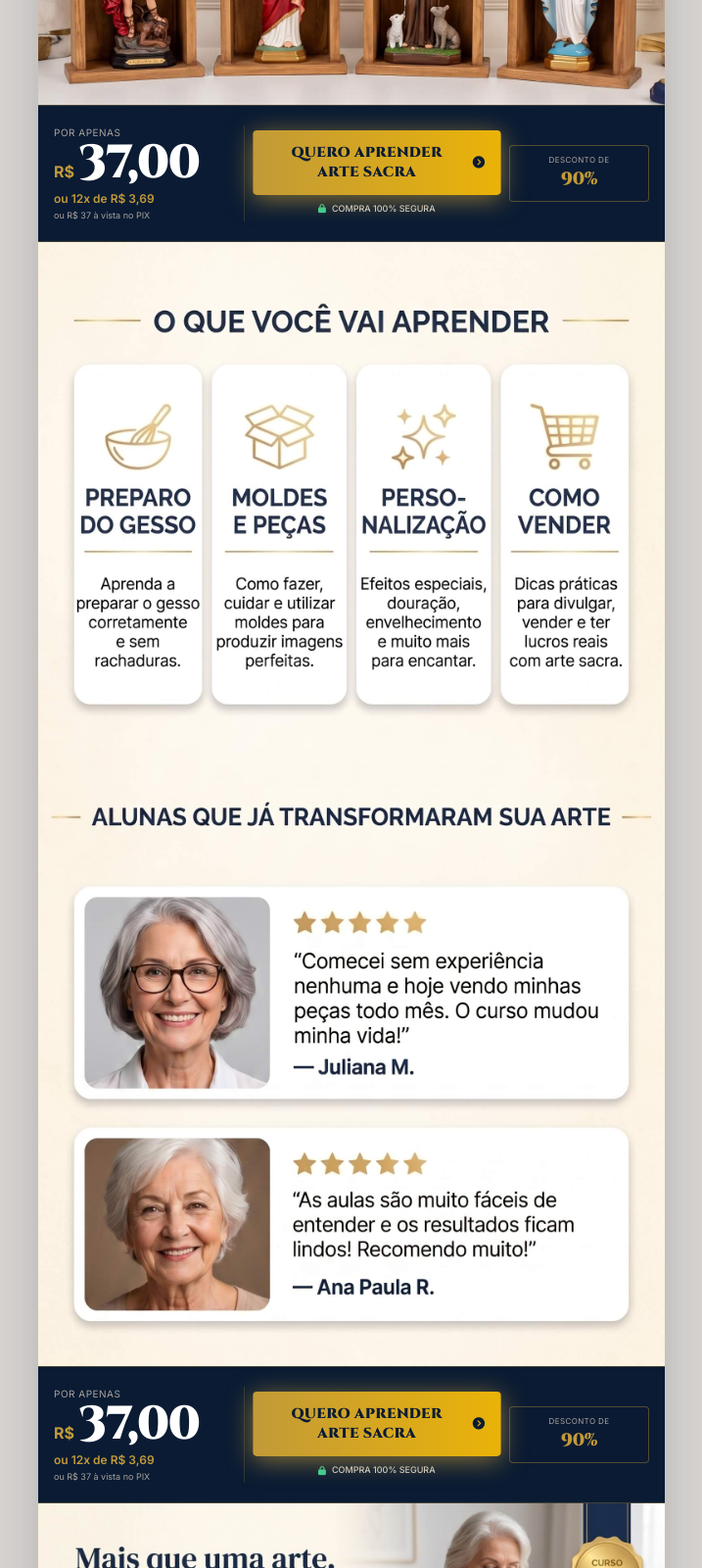
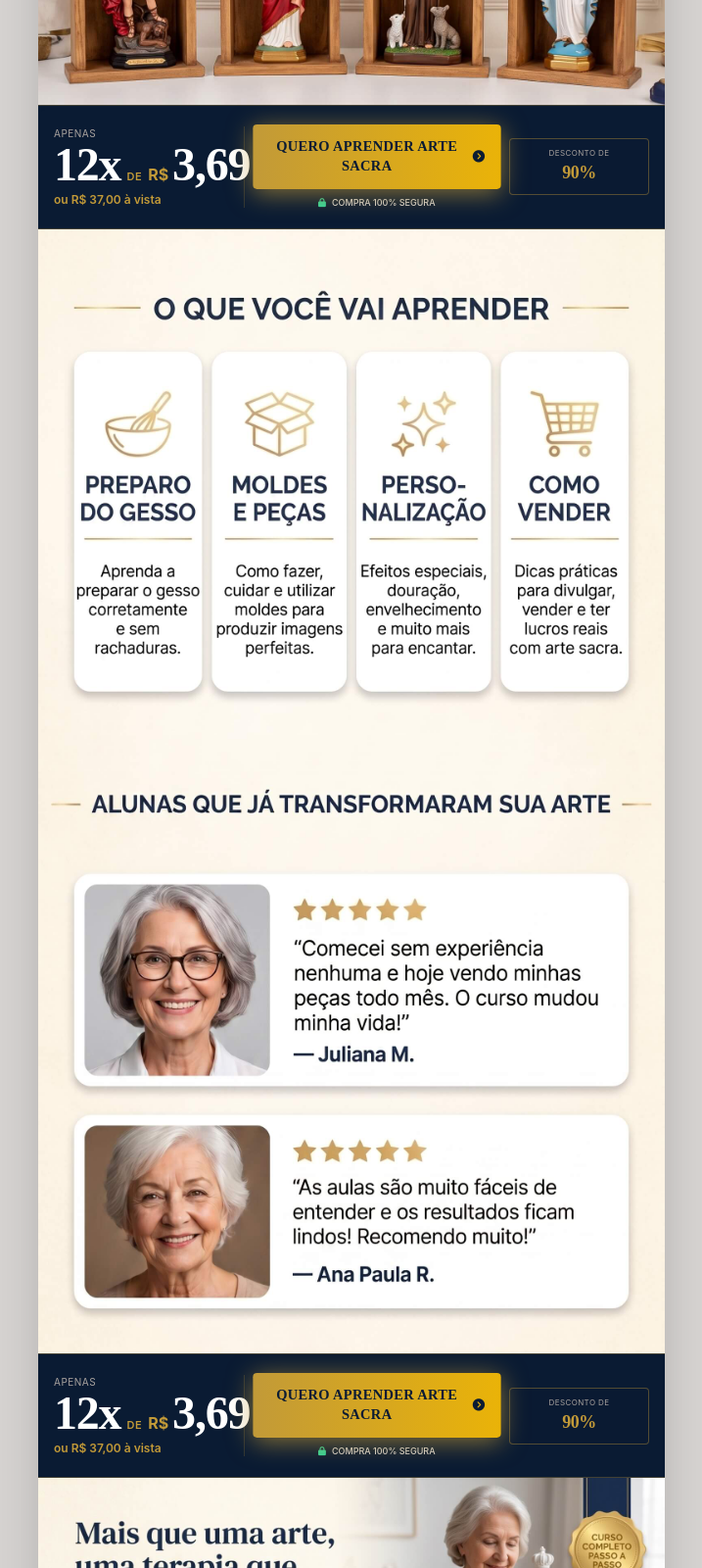
Before and after one commit to oguihenrique05-prog/artesa, a plain HTML site: page index.html in a window 1280 px wide. Shown: the part 1040-2640 px from the top of the page at 98% size, without its empty margins (281-998 px from the left). Drawn offline with nearby package versions, Linux system fonts and the light colour scheme.

Commit message:
Update index.html

```diff
--- a/index.html
+++ b/index.html
@@ -9,7 +9,7 @@
     <!-- Google Fonts: Cinzel para títulos litúrgicos e Inter para leitura de alta legibilidade -->
     <link rel="preconnect" href="https://fonts.googleapis.com">
     <link rel="preconnect" href="https://fonts.gstatic.com" crossorigin>
-    <link href="https://fonts.googleapis.com/css2?family=Cinzel:wght@400;600;700;900&family=Inter:wght@300;400;500;600;700;800&display=swap" rel="stylesheet">
+    <link href="https://fonts.googleapis.com/css2 family=Cinzel:wght@400;600;700;900&family=Inter:wght@300;400;500;600;700;800&display=swap" rel="stylesheet">
     <!-- Font Awesome para ícones -->
     <link rel="stylesheet" href="https://cdnjs.cloudflare.com/ajax/libs/font-awesome/6.5.1/css/all.min.css">
 
@@ -63,7 +63,7 @@
 
         <!-- Bloco 1: Imagem do Topo (Hero + Conceito) -->
         <section id="section-image-1" class="w-full bg-white">
-            <img id="img-slice-1" src="topo.jpeg" alt="Curso de Arte Sacra - Introdução" class="w-full" onerror="handleImageError(this)">
+            <img id="img-slice-1" src="topo.jpeg" alt="Curso de Arte Sacra - Introdução" class="w-full">
         </section>
 
         <!-- Bloco de Checkout 1: Integrado e sem emendas de borda -->
@@ -73,15 +73,16 @@
                 <!-- Grade Principal do Checkout -->
                 <div class="grid grid-cols-12 gap-3 items-center">
 
-                    <!-- Preço da Esquerda -->
+                    <!-- Preço da Esquerda (12x de 3,69 em evidência, 37 à vista abaixo) -->
                     <div class="col-span-12 md:col-span-4 text-center md:text-left border-b md:border-b-0 md:border-r border-sacraGold/20 pb-3 md:pb-0 md:pr-4">
-                        <span class="text-stone-400 text-[10px] tracking-wider uppercase block">Por Apenas</span>
+                        <span class="text-stone-400 text-[10px] tracking-wider uppercase block">Apenas</span>
                         <div class="flex items-baseline justify-center md:justify-start gap-1">
+                            <span class="text-white font-black text-4xl md:text-5xl font-cinzel tracking-tight">12x</span>
+                            <span class="text-sacraGold font-semibold text-[11px] uppercase tracking-wider mx-0.5">de</span>
                             <span class="text-sacraGold font-bold text-base">R$</span>
-                            <span class="text-white font-black text-4xl md:text-5xl font-cinzel tracking-tight">37,00</span>
+                            <span class="text-white font-black text-4xl md:text-5xl font-cinzel tracking-tight">3,69</span>
                         </div>
-                        <span class="text-sacraGold font-semibold text-xs mt-1 block">ou 12x de R$ 3,69</span>
-                        <span class="text-stone-400 text-[9px] block mt-0.5">ou R$ 37 à vista no PIX</span>
+                        <span class="text-sacraGold font-semibold text-xs mt-1 block">ou R$ 37,00 à vista</span>
                     </div>
 
                     <!-- Botão de Compra Centralizado -->
@@ -109,7 +110,7 @@
 
         <!-- Bloco 2: Imagem do Meio (Conteúdo e Depoimentos) -->
         <section id="section-image-2" class="w-full bg-white">
-            <img id="img-slice-2" src="conteudo.jpeg" alt="Conteúdo do Curso e Depoimentos" class="w-full" onerror="handleImageError(this)">
+            <img id="img-slice-2" src="conteudo.jpeg" alt="Conteúdo do Curso e Depoimentos" class="w-full">
         </section>
 
         <!-- Bloco de Checkout 2: Repetição estratégica para conversão no meio do scroll -->
@@ -118,14 +119,16 @@
 
                 <div class="grid grid-cols-12 gap-3 items-center">
 
+                    <!-- Preço da Esquerda (12x de 3,69 em evidência, 37 à vista abaixo) -->
                     <div class="col-span-12 md:col-span-4 text-center md:text-left border-b md:border-b-0 md:border-r border-sacraGold/20 pb-3 md:pb-0 md:pr-4">
-                        <span class="text-stone-400 text-[10px] tracking-wider uppercase block">Por Apenas</span>
+                        <span class="text-stone-400 text-[10px] tracking-wider uppercase block">Apenas</span>
                         <div class="flex items-baseline justify-center md:justify-start gap-1">
+                            <span class="text-white font-black text-4xl md:text-5xl font-cinzel tracking-tight">12x</span>
+                            <span class="text-sacraGold font-semibold text-[11px] uppercase tracking-wider mx-0.5">de</span>
                             <span class="text-sacraGold font-bold text-base">R$</span>
-                            <span class="text-white font-black text-4xl md:text-5xl font-cinzel tracking-tight">37,00</span>
+                            <span class="text-white font-black text-4xl md:text-5xl font-cinzel tracking-tight">3,69</span>
                         </div>
-                        <span class="text-sacraGold font-semibold text-xs mt-1 block">ou 12x de R$ 3,69</span>
-                        <span class="text-stone-400 text-[9px] block mt-0.5">ou R$ 37 à vista no PIX</span>
+                        <span class="text-sacraGold font-semibold text-xs mt-1 block">ou R$ 37,00 à vista</span>
                     </div>
 
                     <div class="col-span-12 md:col-span-5 flex flex-col items-center justify-center gap-2">
@@ -151,7 +154,7 @@
 
         <!-- Bloco 3: Imagem de Baixo (Terapia/Idosos) -->
         <section id="section-image-3" class="w-full bg-white">
-            <img id="img-slice-3" src="terapia.jpeg" alt="Terapia com Arte Sacra" class="w-full" onerror="handleImageError(this)">
+            <img id="img-slice-3" src="terapia.jpeg" alt="Terapia com Arte Sacra" class="w-full">
         </section>
 
         <!-- Bloco de Checkout 3: Rodapé com oferta de encerramento -->
@@ -165,14 +168,16 @@
             <div class="px-4 flex flex-col gap-4 mt-2">
                 <div class="grid grid-cols-12 gap-4 items-center">
 
+                    <!-- Preço da Esquerda (12x de 3,69 em evidência, 37 à vista abaixo) -->
                     <div class="col-span-12 md:col-span-4 text-center md:text-left border-b md:border-b-0 md:border-r border-sacraGold/20 pb-4 md:pb-0 md:pr-4">
-                        <span class="text-stone-400 text-xs tracking-wider uppercase block">Por Apenas</span>
+                        <span class="text-stone-400 text-xs tracking-wider uppercase block">Apenas</span>
                         <div class="flex items-baseline justify-center md:justify-start gap-1">
+                            <span class="text-white font-black text-4xl md:text-5xl font-cinzel tracking-tight">12x</span>
+                            <span class="text-sacraGold font-semibold text-[11px] uppercase tracking-wider mx-0.5">de</span>
                             <span class="text-sacraGold font-bold text-base">R$</span>
-                            <span class="text-white font-black text-4xl md:text-5xl font-cinzel tracking-tight">37,00</span>
+                            <span class="text-white font-black text-4xl md:text-5xl font-cinzel tracking-tight">3,69</span>
                         </div>
-                        <span class="text-sacraGold font-semibold text-xs mt-1 block">ou 12x de R$ 3,69</span>
-                        <span class="text-stone-400 text-[9px] block mt-1">ou R$ 37 à vista no PIX</span>
+                        <span class="text-sacraGold font-semibold text-xs mt-1 block">ou R$ 37,00 à vista</span>
                     </div>
 
                     <div class="col-span-12 md:col-span-5 flex flex-col items-center justify-center gap-2">
```
